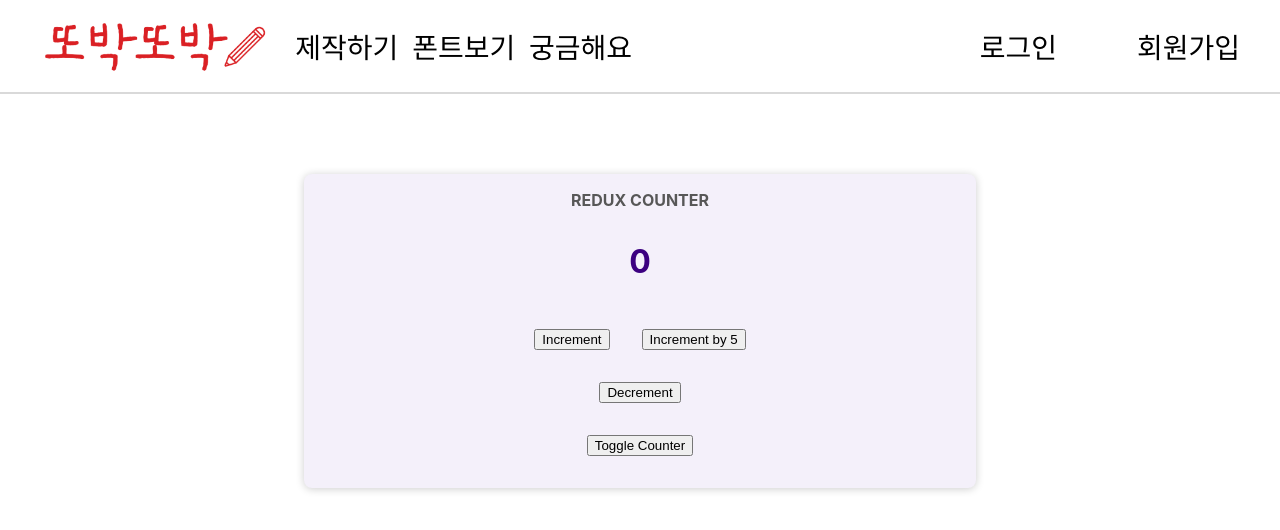
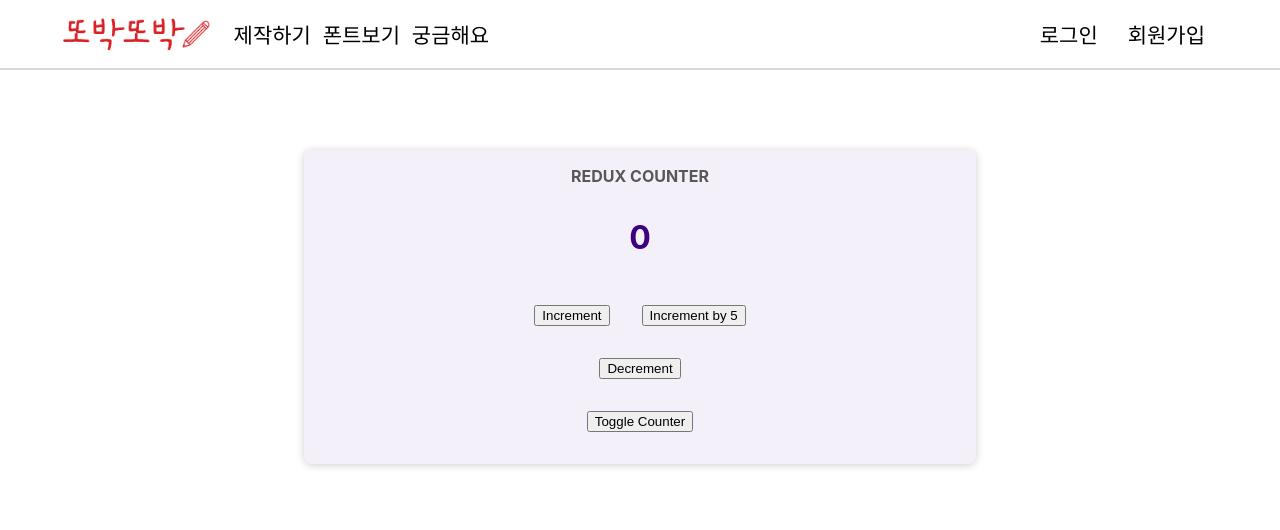
Before and after one commit to asdqwe45/Ddobak_Ddobak, a React (Create React App) app in the folder frontend/: page / in a window 1280 px wide. Shown: the top 530 px of the page. Built offline with nearby package versions, Linux system fonts and the light colour scheme.

Commit message:
<feat>[#98-KJJ] NavBar 스타일 수정

```diff
--- a/frontend/src/navBar/NavBar.module.css
+++ b/frontend/src/navBar/NavBar.module.css
@@ -1,29 +1,28 @@
 .header {
   width: 100%;
-  height: 92px;
-  border-bottom: 2.5px solid #d9d9d9;
+  height: 68px;
+  border-bottom: 2.2px solid #d9d9d9;
 }
 
 .navImage {
-  width: 226px;
-  height: 57px;
+  height: 38px;
 }
 
 .navFont {
-  font-size: 28px;
+  font-size: 21px;
   font-weight: 500;
 }
 
 .list {
-  font-size: 28px;
+  font-size: 21px;
   font-weight: 500;
   display: flex;
   justify-content: space-between;
   align-items: center;
   gap: 1rem;
   height: 100%;
-  padding-left: 40px;
-  /* padding-right: 60px; */
+  padding-left: 60px;
+  padding-right: 60px;
 }
 
 .list a {
@@ -38,13 +37,14 @@
 }
 .list a.active {
   color: #D71718;
-  height: 90px;
-  border-bottom: 6px solid #D71718;
+  height: 68px;
+  border-bottom: 4px solid #D71718;
 }
+
 .rightBox {
   display: flex;
   flex-direction: row;
-  width: 50%;
+  width: 36%;
   height: 100%;
   justify-content: flex-end;
 }
@@ -52,7 +52,7 @@
 .leftBox {
   display: flex;
   flex-direction: row;
-  width: 46.5%;
+  width: 36%;
   justify-content: space-between;
   height: 100%;
 }
@@ -70,8 +70,8 @@
   justify-content: center;
   align-items: center;
   height: 100%;
-  padding-left: 40px;
-  padding-right: 40px;
+  padding-left: 15px;
+  padding-right: 15px;
 }
 .logoBox a {
   display: flex;
```
